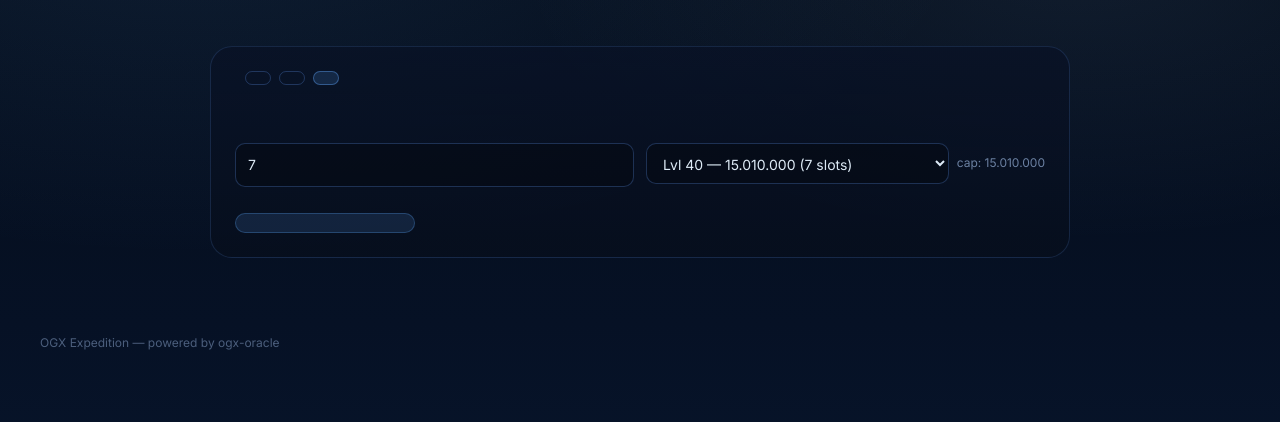
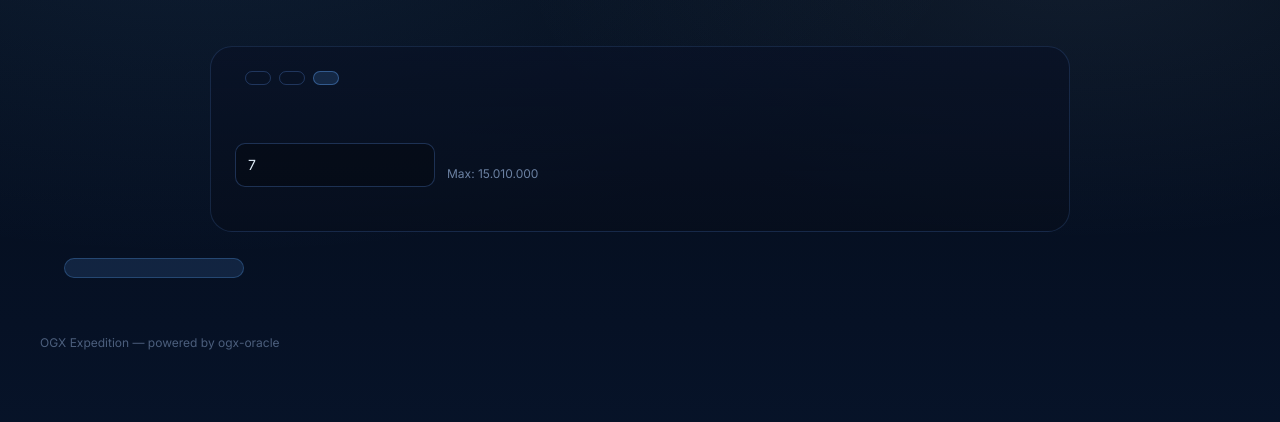
Before and after one commit to Gurgenbaba/ogx-expedition, a Python web app: template app/templates/optimizer.html in a window 1280 px wide. Shown: the part 60-482 px from the top of the page. Run offline with Jinja, Linux system fonts and the light colour scheme; the template is opened without the code that fills it, so the values that code supplies are empty.

Commit message:
feat: remove astro dropdown, auto-parse slots+max from paste

```diff
--- a/app/templates/optimizer.html
+++ b/app/templates/optimizer.html
@@ -45,75 +45,18 @@
       {% endfor %}
     </div>
 
-    <div style="display:grid;grid-template-columns:1fr 1fr;gap:12px;margin-bottom:20px">
-      <div>
+    <div style="display:flex;align-items:center;gap:12px;margin-bottom:20px">
+      <div style="flex:0 0 200px">
         <label class="fs-12 muted" style="display:block;margin-bottom:6px">{{ t('opt.slots_label') }}</label>
         <input type="number" id="inp-slots" value="7" min="1" max="9"
                style="width:100%;padding:10px 12px;border-radius:10px;border:1px solid var(--line-2);
                       background:rgba(0,0,0,.25);color:var(--text-0);" />
       </div>
-      <div>
-        <label class="fs-12 muted" style="display:block;margin-bottom:6px">{{ t('opt.astro_label') }} <span class="muted">{{ t('opt.astro_sub') }}</span></label>
-        <div style="display:flex;gap:8px;align-items:center">
-          <select id="inp-astro"
-                  style="flex:1;padding:10px 12px;border-radius:10px;border:1px solid var(--line-2);
-                         background:rgba(0,0,0,.25);color:var(--text-0);">
-            <option value="25000" data-slots="2">Lvl 1 — 25.000 (2 slots)</option>
-            <option value="30000" data-slots="2">Lvl 2 — 30.000 (2 slots)</option>
-            <option value="35000" data-slots="2">Lvl 3 — 35.000 (2 slots)</option>
-            <option value="40000" data-slots="3">Lvl 4 — 40.000 (3 slots)</option>
-            <option value="45000" data-slots="3">Lvl 5 — 45.000 (3 slots)</option>
-            <option value="55000" data-slots="3">Lvl 6 — 55.000 (3 slots)</option>
-            <option value="65000" data-slots="3">Lvl 7 — 65.000 (3 slots)</option>
-            <option value="75000" data-slots="3">Lvl 8 — 75.000 (3 slots)</option>
-            <option value="90000" data-slots="4">Lvl 9 — 90.000 (4 slots)</option>
-            <option value="105000" data-slots="4">Lvl 10 — 105.000 (4 slots)</option>
-            <option value="125000" data-slots="4">Lvl 11 — 125.000 (4 slots)</option>
-            <option value="145000" data-slots="4">Lvl 12 — 145.000 (4 slots)</option>
-            <option value="170000" data-slots="4">Lvl 13 — 170.000 (4 slots)</option>
-            <option value="205000" data-slots="4">Lvl 14 — 205.000 (4 slots)</option>
-            <option value="240000" data-slots="4">Lvl 15 — 240.000 (4 slots)</option>
-            <option value="285000" data-slots="5">Lvl 16 — 285.000 (5 slots)</option>
-            <option value="335000" data-slots="5">Lvl 17 — 335.000 (5 slots)</option>
-            <option value="395000" data-slots="5">Lvl 18 — 395.000 (5 slots)</option>
-            <option value="465000" data-slots="5">Lvl 19 — 465.000 (5 slots)</option>
-            <option value="550000" data-slots="5">Lvl 20 — 550.000 (5 slots)</option>
-            <option value="645000" data-slots="5">Lvl 21 — 645.000 (5 slots)</option>
-            <option value="765000" data-slots="5">Lvl 22 — 765.000 (5 slots)</option>
-            <option value="900000" data-slots="5">Lvl 23 — 900.000 (5 slots)</option>
-            <option value="1060000" data-slots="5">Lvl 24 — 1.060.000 (5 slots)</option>
-            <option value="1255000" data-slots="6">Lvl 25 — 1.255.000 (6 slots)</option>
-            <option value="1480000" data-slots="6">Lvl 26 — 1.480.000 (6 slots)</option>
-            <option value="1745000" data-slots="6">Lvl 27 — 1.745.000 (6 slots)</option>
-            <option value="2060000" data-slots="6">Lvl 28 — 2.060.000 (6 slots)</option>
-            <option value="2430000" data-slots="6">Lvl 29 — 2.430.000 (6 slots)</option>
-            <option value="2865000" data-slots="6">Lvl 30 — 2.865.000 (6 slots)</option>
-            <option value="3385000" data-slots="6">Lvl 31 — 3.385.000 (6 slots)</option>
-            <option value="3995000" data-slots="6">Lvl 32 — 3.995.000 (6 slots)</option>
-            <option value="4710000" data-slots="6">Lvl 33 — 4.710.000 (6 slots)</option>
-            <option value="5560000" data-slots="6">Lvl 34 — 5.560.000 (6 slots)</option>
-            <option value="6560000" data-slots="6">Lvl 35 — 6.560.000 (6 slots)</option>
-            <option value="7740000" data-slots="7">Lvl 36 — 7.740.000 (7 slots)</option>
-            <option value="9130000" data-slots="7">Lvl 37 — 9.130.000 (7 slots)</option>
-            <option value="10780000" data-slots="7">Lvl 38 — 10.780.000 (7 slots)</option>
-            <option value="12720000" data-slots="7">Lvl 39 — 12.720.000 (7 slots)</option>
-            <option value="15010000" data-slots="7" selected>Lvl 40 — 15.010.000 (7 slots)</option>
-            <option value="17710000" data-slots="7">Lvl 41 — 17.710.000 (7 slots)</option>
-            <option value="20895000" data-slots="7">Lvl 42 — 20.895.000 (7 slots)</option>
-            <option value="24660000" data-slots="7">Lvl 43 — 24.660.000 (7 slots)</option>
-            <option value="29095000" data-slots="7">Lvl 44 — 29.095.000 (7 slots)</option>
-            <option value="34335000" data-slots="7">Lvl 45 — 34.335.000 (7 slots)</option>
-            <option value="40515000" data-slots="7">Lvl 46 — 40.515.000 (7 slots)</option>
-            <option value="47805000" data-slots="7">Lvl 47 — 47.805.000 (7 slots)</option>
-            <option value="56410000" data-slots="7">Lvl 48 — 56.410.000 (7 slots)</option>
-            <option value="66565000" data-slots="8">Lvl 49 — 66.565.000 (8 slots)</option>
-            <option value="78545000" data-slots="8">Lvl 50 — 78.545.000 (8 slots)</option>
-            <option value="92685000" data-slots="8">Lvl 51 — 92.685.000 (8 slots)</option>
-            <option value="109370000" data-slots="8">Lvl 52 — 109.370.000 (8 slots)</option>
-          </select>
-          <span class="muted fs-12" id="astro-cap-display" style="white-space:nowrap">cap: 15.010.000</span>
-        </div>
-        <input type="hidden" id="inp-max" value="15010000" />
+      <div style="flex:1;padding-top:22px">
+        <span class="muted fs-12" id="astro-cap-display" style="color:var(--text-2)">Max: 15.010.000</span>
+      </div>
+      <input type="hidden" id="inp-max" value="15010000" />
+    </div>
       </div>
     </div>
 
@@ -377,6 +320,22 @@
   function parseGamePaste(text) {
     const result = {};
 
+    // --- Parse expedition slots: "Expeditionen: 0 / 7" or "Expeditions: 0 / 7" or "Expéditions: 0 / 7"
+    const slotsMatch = text.match(/(?:Expeditionen|Expeditions|Exp[ée]ditions)\s*:\s*\d+\s*\/\s*(\d+)/i);
+    if (slotsMatch) {
+      result.__slots = parseInt(slotsMatch[1]);
+    }
+
+    // --- Parse max ships: "Maximale Schiffe pro Expedition: 15.010.000"
+    //     or "Maximum ships per expedition: 15,010,000"
+    //     or "Nombre maximum de vaisseaux par expédition: 15.010.000"
+    const maxMatch = text.match(/(?:Maximale Schiffe pro Expedition|Maximum ships per expedition|Nombre maximum de vaisseaux[^:]*)\s*:\s*([\d.,]+)/i);
+    if (maxMatch) {
+      // Handle both "15.010.000" (DE) and "15,010,000" (EN) formats
+      const rawMax = maxMatch[1].replace(/\./g, "").replace(/,/g, "");
+      result.__max = parseInt(rawMax) || 0;
+    }
+
     // ALL ship names used as split markers (incl. ignored ones like Kolonieschiff)
     const ALL_SHIPS = [
       // German
@@ -441,18 +400,33 @@
 
   document.getElementById("paste-confirm").addEventListener("click", () => {
     const parsed = parseGamePaste(pasteText.value);
-    const count  = Object.keys(parsed).length;
-    if (!count) {
-      pasteResult.textContent = "'+(window.I18N['opt.no_ships_found']||'⚠ No ships found')+'";
+    const shipCount = Object.keys(parsed).filter(k => !k.startsWith("__")).length;
+    if (!shipCount) {
+      pasteResult.textContent = (window.I18N["opt.no_ships_found"] || "No ships found");
       pasteResult.style.color = "#f87171";
       return;
     }
+    // Apply ship counts
     document.querySelectorAll(".ship-input").forEach(inp => {
       inp.value = parsed[inp.dataset.ship] || 0;
     });
-    pasteResult.textContent = (window.I18N['opt.imported_ships']||'✓ Imported {count} ship types').replace('{count}', count);
+    // Auto-set expedition slots
+    if (parsed.__slots) {
+      document.getElementById("inp-slots").value = parsed.__slots;
+    }
+    // Auto-set max ships + sync astro dropdown to closest match
+    if (parsed.__max) {
+      document.getElementById("inp-max").value = parsed.__max;
+      document.getElementById("inp-max").value = parsed.__max;
+      syncAstro();
+      if (parsed.__slots) document.getElementById("inp-slots").value = parsed.__slots;
+    }
+    let msg = (window.I18N["opt.imported_ships"] || "Imported {count} ship types").replace("{count}", shipCount);
+    if (parsed.__slots) msg += "  |  Slots: " + parsed.__slots;
+    if (parsed.__max)   msg += "  |  Max: " + parseInt(parsed.__max).toLocaleString("de-DE");
+    pasteResult.textContent = "✓ " + msg;
     pasteResult.style.color = "var(--good)";
-    setTimeout(() => { pasteModal.style.display = "none"; }, 900);
+    setTimeout(() => { pasteModal.style.display = "none"; }, 1600);
   });
 
   // Tab switching
@@ -466,17 +440,11 @@
   });
 
   // Sync astro level dropdown → hidden max input
-  const astroSel = document.getElementById("inp-astro");
-  const astroDisplay = document.getElementById("astro-cap-display");
-  const inpMax = document.getElementById("inp-max");
   function syncAstro(){
-    const v = astroSel.value;
-    inpMax.value = v;
-    astroDisplay.textContent = (window.I18N['opt.cap_label']||'cap:')+' ' + parseInt(v).toLocaleString("de-DE");
-    const s = astroSel.options[astroSel.selectedIndex].dataset.slots;
-    if(s) document.getElementById("inp-slots").value = s;
+    const v = parseInt(document.getElementById("inp-max").value) || 15010000;
+    const disp = document.getElementById("astro-cap-display");
+    if (disp) disp.textContent = "Max: " + v.toLocaleString("de-DE");
   }
-  astroSel.addEventListener("change", syncAstro);
   syncAstro();
 
   document.getElementById("btn-optimize").addEventListener("click", async () => {
@@ -594,16 +562,7 @@
       if(fleet["__slots"]) document.getElementById("inp-slots").value = fleet["__slots"];
       if(fleet["__max"]) {
         document.getElementById("inp-max").value = fleet["__max"];
-        // sync astro dropdown to closest value
-        const sel = document.getElementById("inp-astro");
-        const saved = parseInt(fleet["__max"]);
-        let closest = null;
-        for(const opt of sel.options){
-          if(!closest || Math.abs(parseInt(opt.value)-saved) < Math.abs(parseInt(closest.value)-saved))
-            closest = opt;
-        }
-        if(closest) { sel.value = closest.value; syncAstro(); }
-        // also restore slots if saved
+        syncAstro();
         if(fleet["__slots"]) document.getElementById("inp-slots").value = fleet["__slots"];
       }
       return true;
```
Also changed, not shown: HowToCopyFleet.png (added), HowToPasteFleet.png (added).
